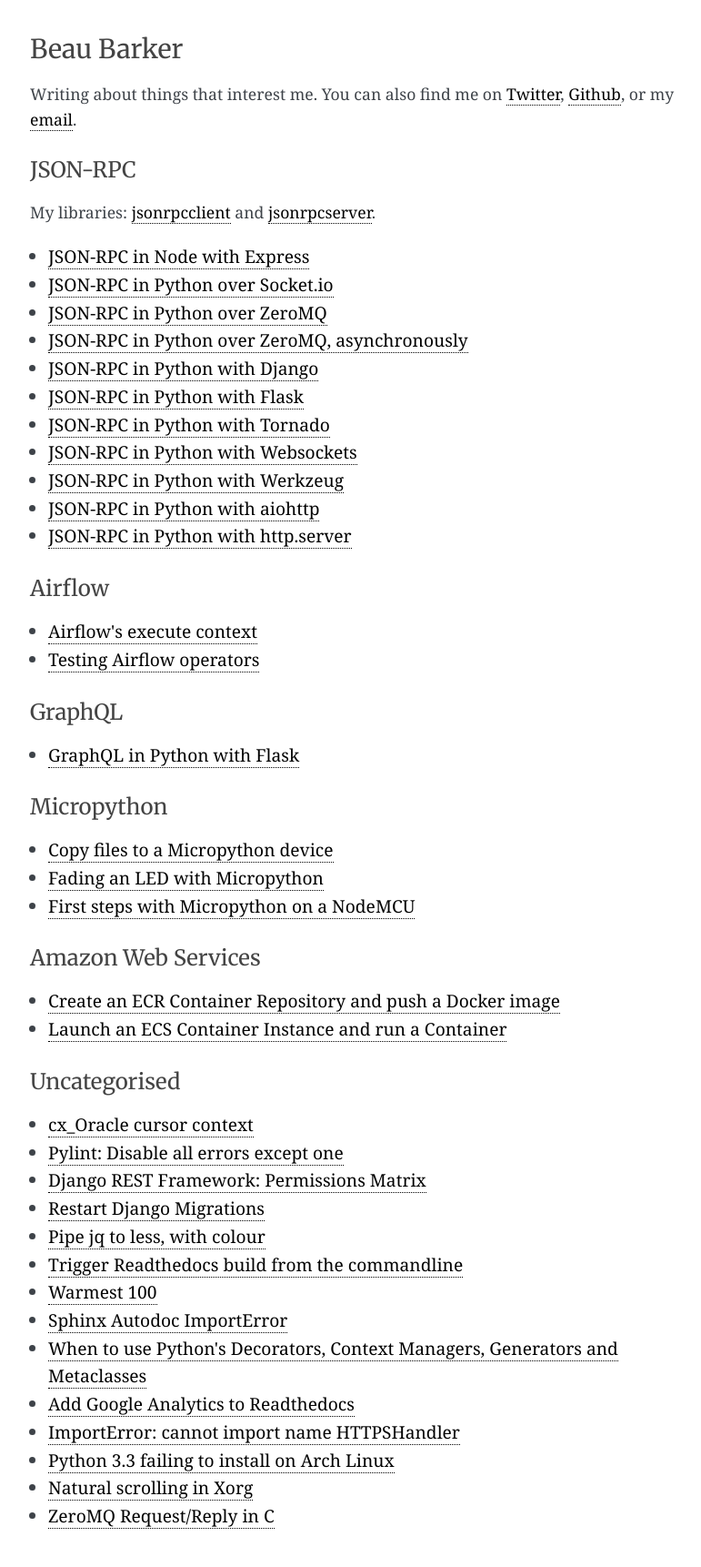
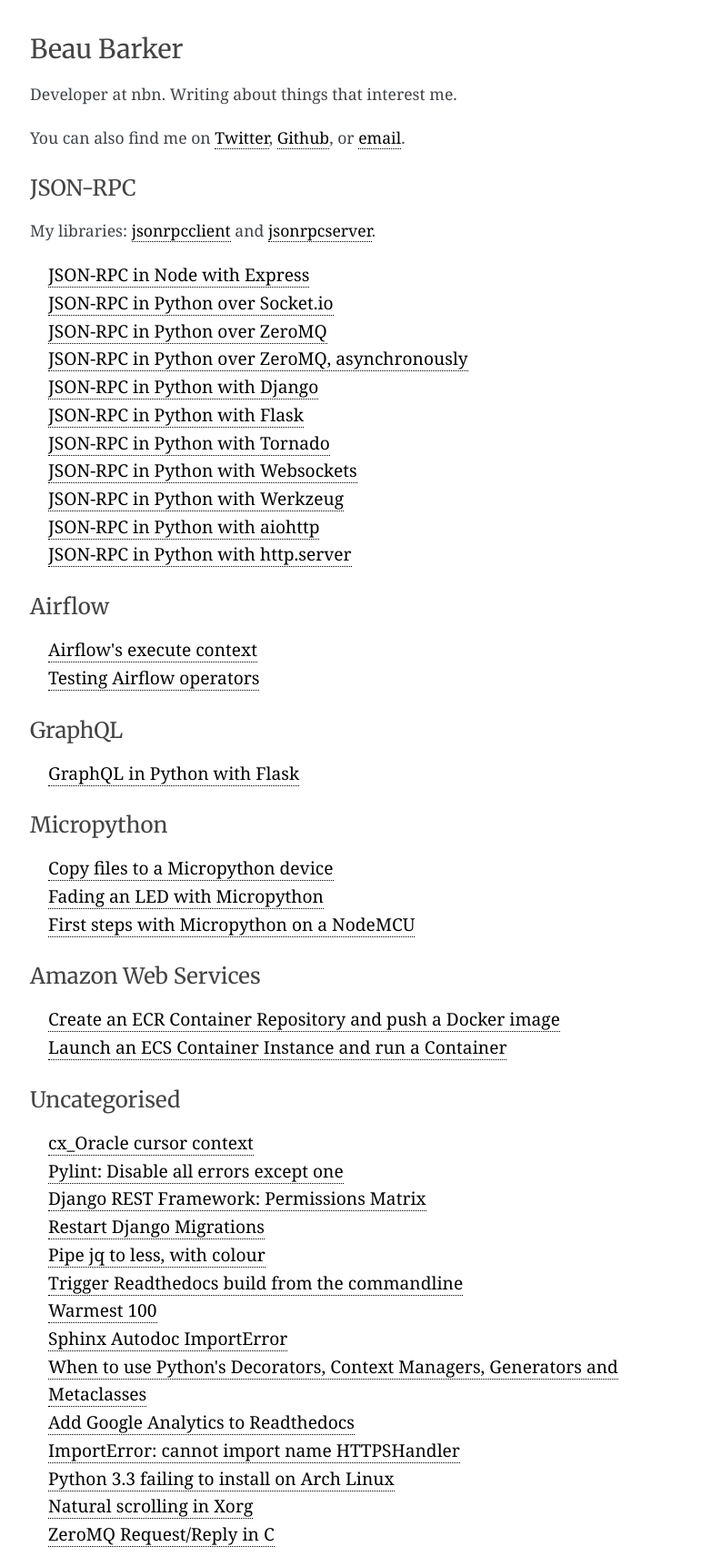
Before and after one commit to explodinglabs/explodinglabs.github.io, a Jekyll site: the page built from index.html, in a window 1280 px wide. Shown: the whole page at 91% size, without its empty margins (227-998 px from the left). Built offline with Jekyll 4.4.1, drawn with Linux system fonts in a browser that asks for light colours; some web fonts are replaced.

Commit message:
Design changes

```diff
--- a/_layouts/post.html
+++ b/_layouts/post.html
@@ -6,15 +6,11 @@
     <h1 class="page-title" itemprop="name headline">{{ page.title }}</h1>
 
     <div class="post-meta">
-        <a href="/">Beau Barker</a>, <time datetime="{{ page.date | date_to_xmlschema }}" itemprop="datePublished">{{ page.date | date: "%b %-d, %Y" }}</time>
+        <a href="//twitter.com/bbmelb">@beau</a>, <time datetime="{{ page.date | date_to_xmlschema }}" itemprop="datePublished">{{ page.date | date: "%b %-d, %Y" }}</time>
     </div>
 
     <div class="post-content" itemprop="articleBody">
         {{ content }}
     </div>
 
-    <div class="post-email">
-        Comments welcome at <a href="mailto:beauinmelbourne@gmail.com">beauinmelbourne@gmail.com</a>
-    </div>
-
 </article>
--- a/css/main.scss
+++ b/css/main.scss
@@ -73,7 +73,7 @@
 }
 
 .post-email {
-    margin-bottom: $spacing-unit*2;
+    margin-bottom: $spacing-unit;
 }
 
 /* Site footer */
@@ -139,6 +139,7 @@
 
 p, ul, ol, .post-meta {
     font-family: 'Noto Serif', 'Georgia', 'serif';
+    list-style-type: none;
 }
 
 p, ul, ol {
--- a/index.html
+++ b/index.html
@@ -7,10 +7,14 @@
     <h1 class="page-title">Beau Barker</h1>
 
     <p>
-        Writing about things that interest me. You can also find me on
+        Developer at nbn. Writing about things that interest me.
+    </p>
+
+    <p>
+        You can also find me on
             <a href="https://twitter.com/bbmelb">Twitter</a>,
-            <a href="https://github.com/bcb">Github</a>,
-            or my <a href="mailto:beauinmelbourne@gmail.com">email</a>.
+            <a href="https://github.com/bcb">Github</a>, or
+            <a href="mailto:beauinmelbourne@gmail.com">email</a>.
     </p>
 
     {% assign sorted = site.collections |sort: 'priority' %}
```
